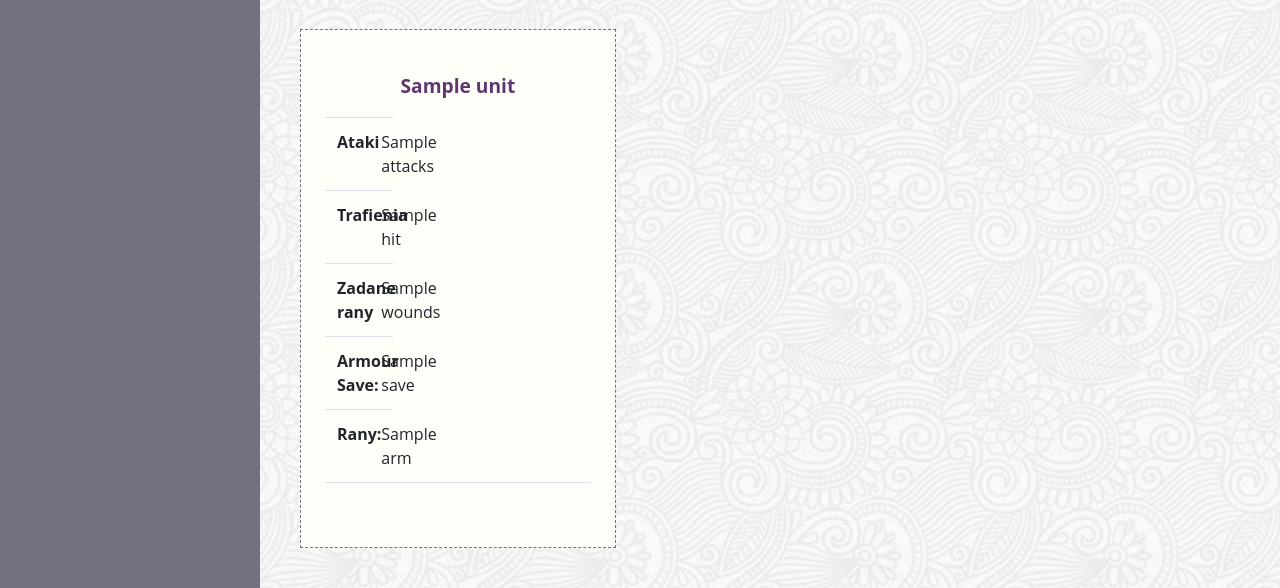
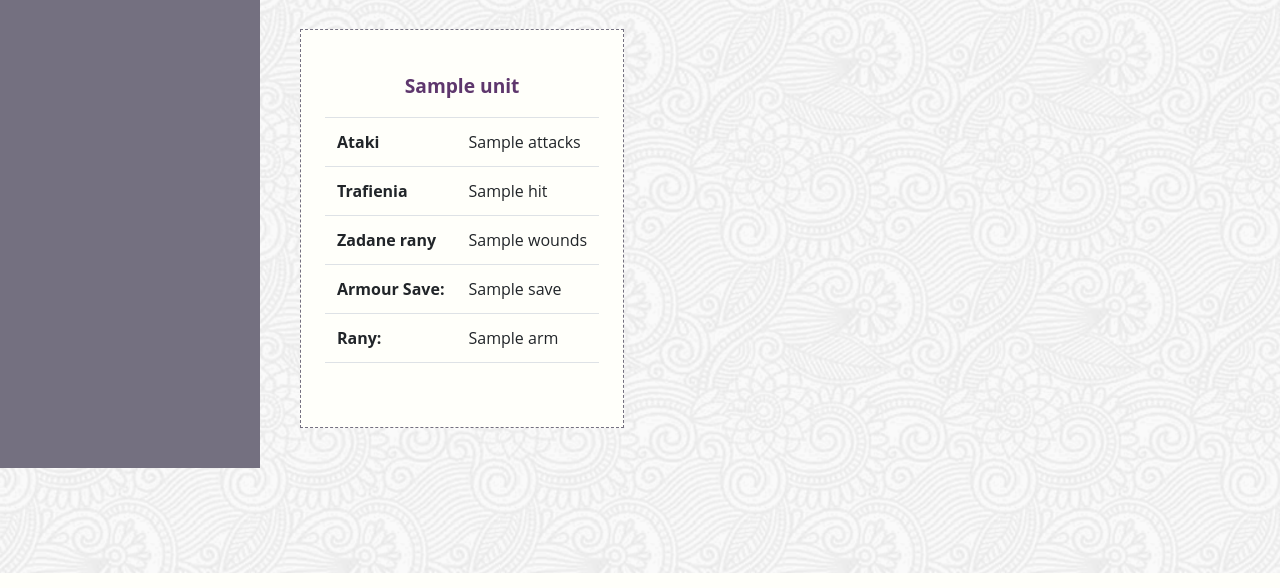
Before and after one commit to semi7semi/DW, a Django app: template wfb_app/templates/calc.html in a window 1280 px wide. Shown: the part 227-815 px from the top of the page. Run offline with Django 3.2, Linux system fonts and the light colour scheme; tables that the repository leaves empty hold one stand-in row (values such as "Sample post"); the template is opened without the code that fills it: values that come from a table or form of the project are taken from there, most other values are stand-ins (such as "Sample title", 1, 10 or a date in 2020).

Commit message:
calc css

```diff
--- a/wfb_app/templates/calc.html
+++ b/wfb_app/templates/calc.html
@@ -20,28 +20,28 @@
                         <span>{{ unit.name }}</span>
                     </h1>
         <table class="table border-bottom schedules-content">
-            <tr class="d-flex">
-                <th class="col-2">Ataki</th>
-                <td class="col-1">{{ attacks }}</td>
+            <tr >
+                <th>Ataki</th>
+                <td>{{ attacks }}</td>
             </tr>
-            <tr class="d-flex">
-                <th class="col-2">Trafienia</th>
-                <td class="col-1">{{ hit }}</td>
+            <tr>
+                <th>Trafienia</th>
+                <td>{{ hit }}</td>
             </tr>
-            <tr class="d-flex">
-                <th class="col-2">Zadane rany</th>
-                <td class="col-1">{{ wounds }}</td>
+            <tr>
+                <th>Zadane rany</th>
+                <td>{{ wounds }}</td>
             </tr>
-            <tr class="d-flex">
-                <th class="col-2">Armour Save: </th>
+            <tr>
+                <th>Armour Save: </th>
                 {% for save in saves %}
-                <td class="col-1">{{ save }}</td>
+                <td>{{ save }}</td>
                 {% endfor %}
             </tr>
-            <tr class="d-flex">
-                <th class="col-2">Rany: </th>
+            <tr>
+                <th>Rany: </th>
                 {% for arm in armour %}
-                <td class="col-1">{{ arm }}</td>
+                <td>{{ arm }}</td>
                 {% endfor %}
             </tr>
 
```
